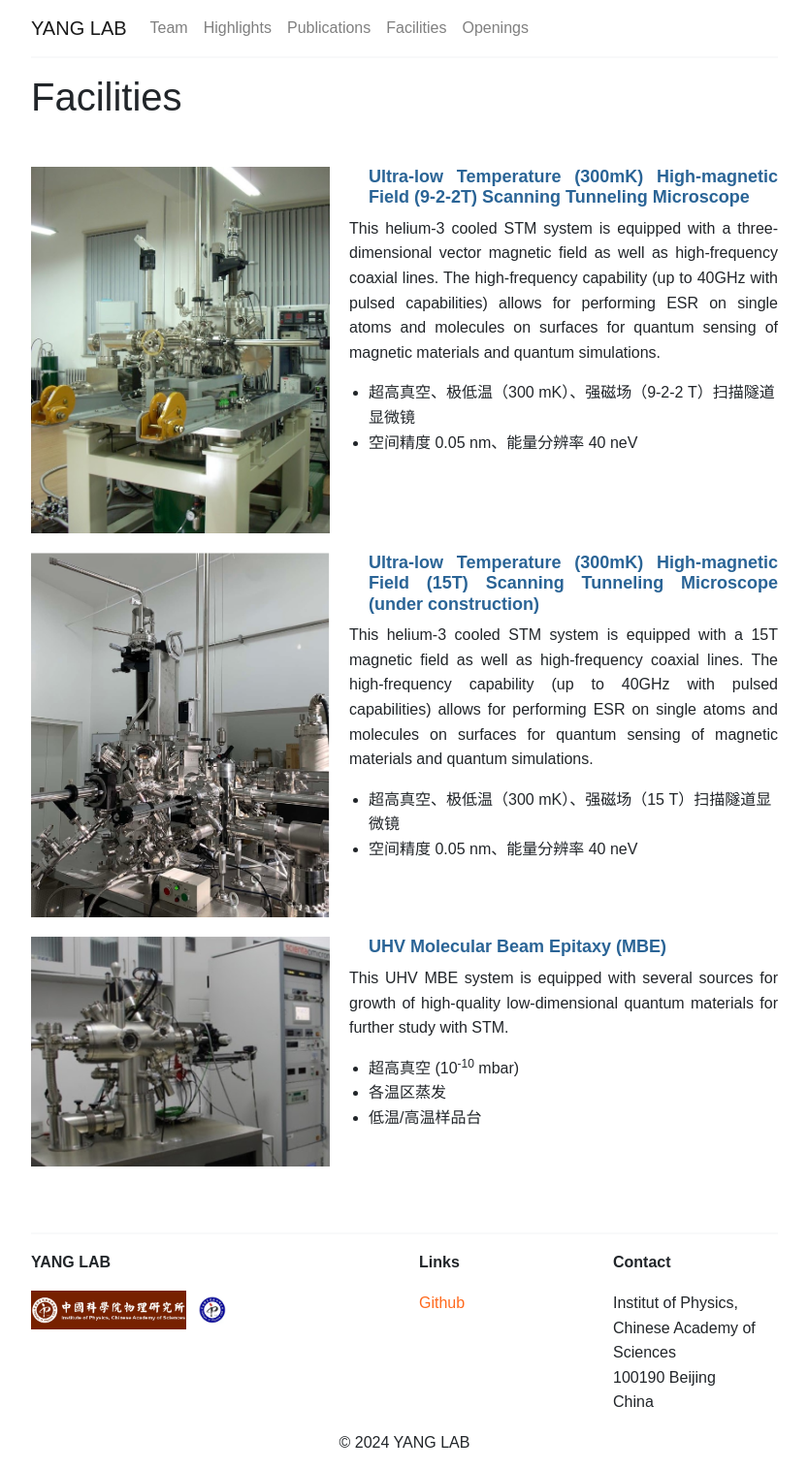
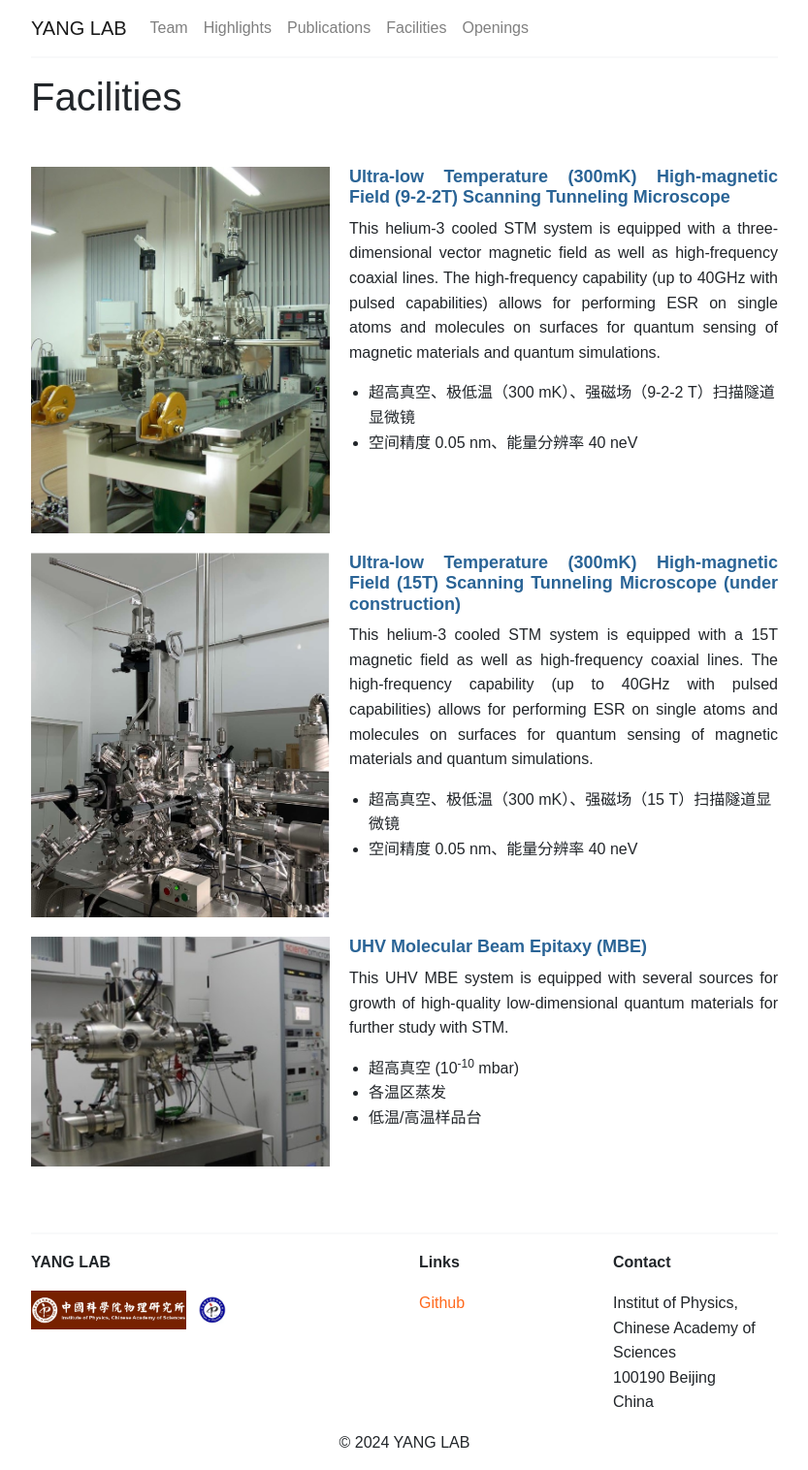
Before and after one commit to ZoomWuun/Q03i, a Jekyll site: the page built from _pages/facilities.html, in a window 1280 px wide. Shown: the whole page at 97% size, without its empty margins (223-1056 px from the left). Built offline with Jekyll 4.4.1, drawn with Linux system fonts in a browser that asks for light colours.

Commit message:
Add files via upload

```diff
--- a/_pages/facilities.html
+++ b/_pages/facilities.html
@@ -31,7 +31,6 @@ permalink: /facilities/
 
     .facility-text h3{
         flex: 0 0 60%; /* 文字一栏占60% */
-        padding-left: 20px;
         color: #2a6496;
         font-size: 18px; /* 默认字体大小 */
         font-weight: bold;
@@ -81,7 +80,7 @@ permalink: /facilities/
         }
 
         .facility-text ul{
-        padding-left: 10px;
+        padding-left: 20px;
         }
 
     }
```
